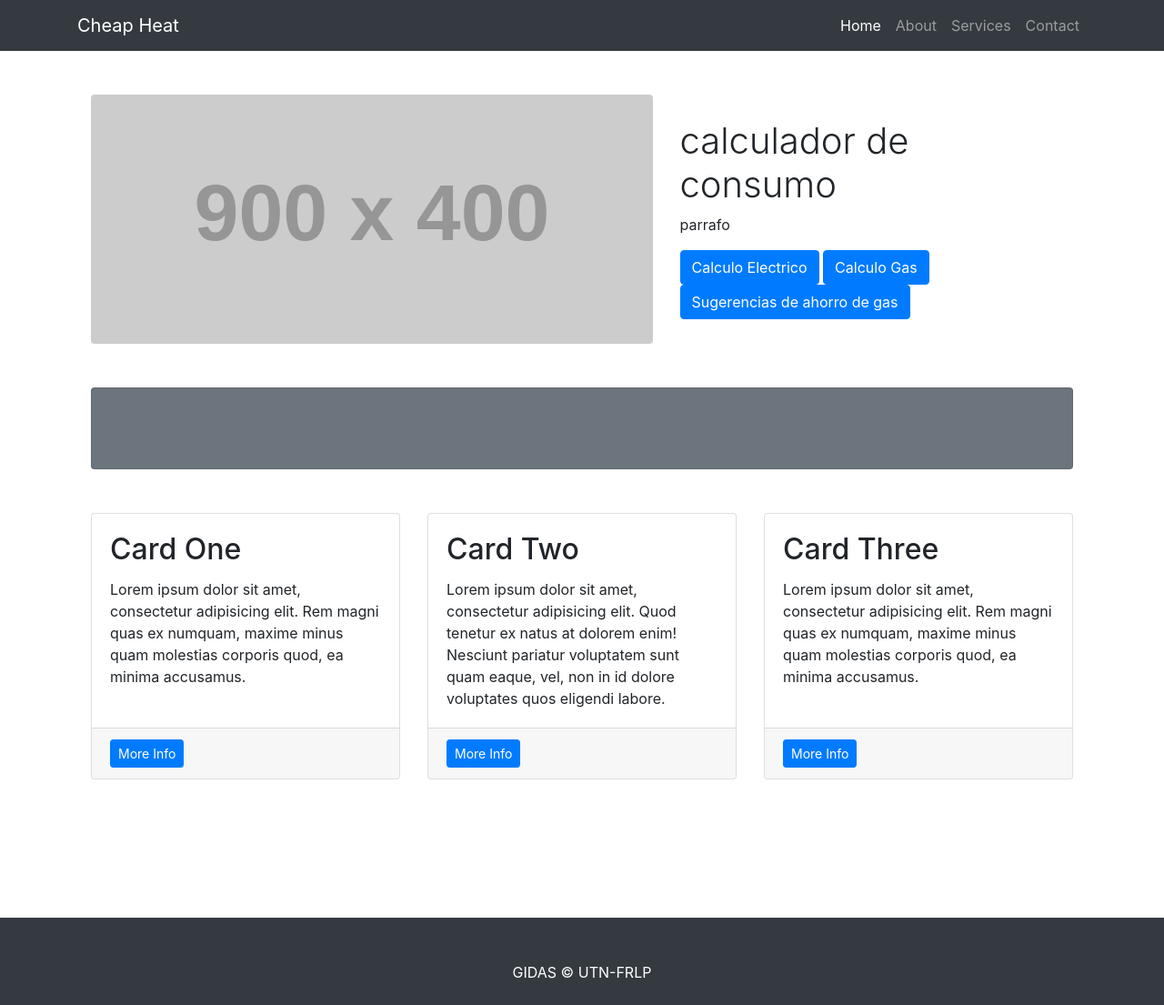
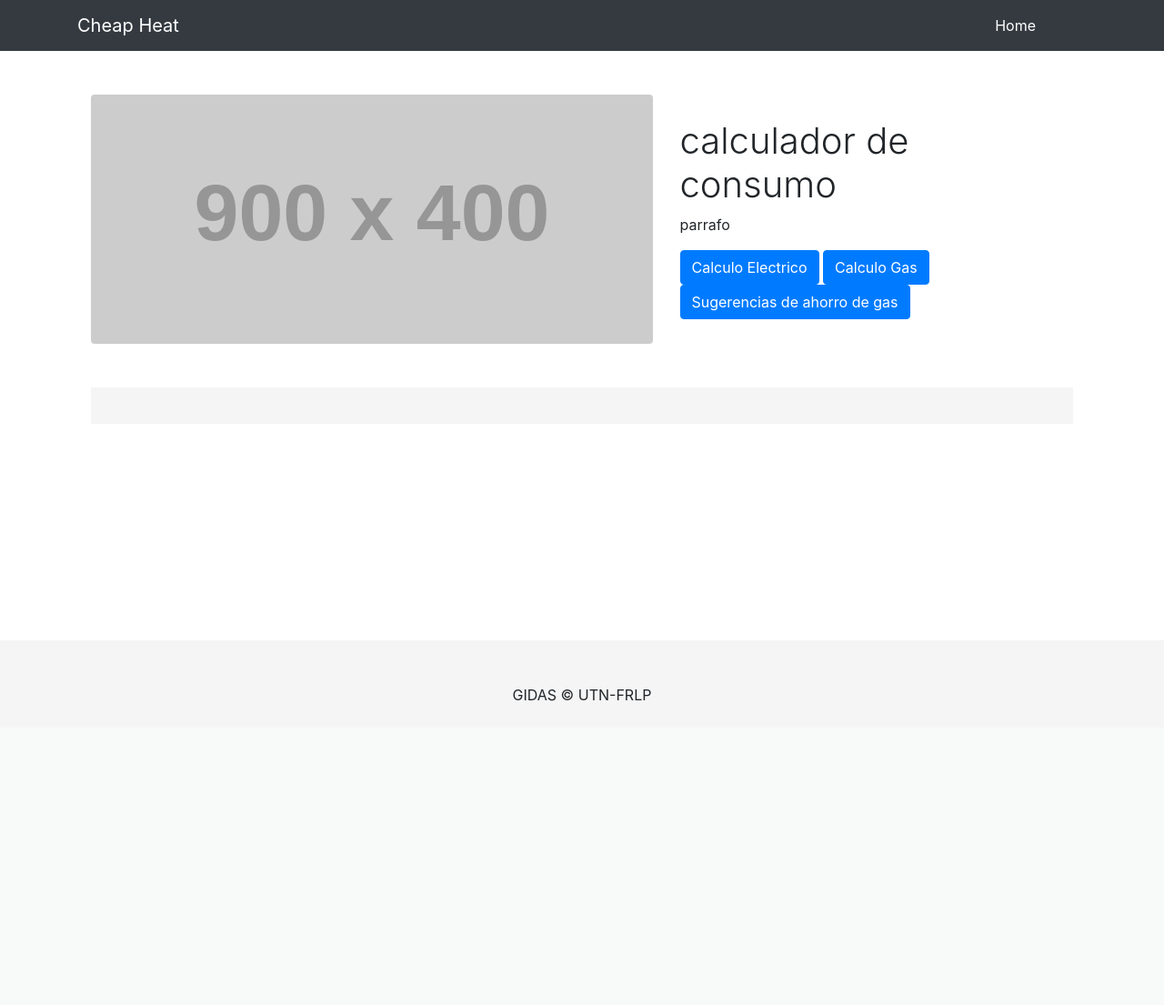
Before and after one commit to pabloSalva/Cheap_heat, a Django app: page /index/ in a window 1280 px wide. Shown: the whole page at 91% size. After the commit the page ends 771 px from the top, so only its background shows below. Run offline with Django 3.2, Linux system fonts and the light colour scheme; grey boxes labelled with a size stand in for pictures from a placeholder-image service; parts of the project's set-up code (start-up, migrations or seed data) failed here and were passed over; some libraries are stand-ins or nearby versions.

Commit message:
css footer

```diff
--- a/consumo/static/css/small-business.css
+++ b/consumo/static/css/small-business.css
@@ -15,6 +15,7 @@ body {
 
 
 
+
 }
 footer{
   position:absolute;
@@ -22,7 +23,12 @@ footer{
    bottom:0px;
    height:30px;
    width:100%;
+  text-decoration-color: black
 
+
+}
+.crema{
+  background-color: whitesmoke
 }
 .botoncalefactorgas{
   background-image:url("../img/icono calefactor.png");
--- a/consumo/templates/consumo/ppal.html
+++ b/consumo/templates/consumo/ppal.html
@@ -30,25 +30,25 @@
   <!-- Navigation -->
   <nav class="navbar navbar-expand-lg navbar-dark bg-dark fixed-top">
     <div class="container">
-      <a class="navbar-brand" href="#">Cheap Heat</a>
+      <a class="navbar-brand" href="{% url 'indice' %}">Cheap Heat</a>
       <button class="navbar-toggler" type="button" data-toggle="collapse" data-target="#navbarResponsive" aria-controls="navbarResponsive" aria-expanded="false" aria-label="Toggle navigation">
         <span class="navbar-toggler-icon"></span>
       </button>
       <div class="collapse navbar-collapse" id="navbarResponsive">
         <ul class="navbar-nav ml-auto">
           <li class="nav-item active">
-            <a class="nav-link" href="#">Home
+            <a class="nav-link" href="{% url 'indice' %}">Home
               <span class="sr-only">(current)</span>
             </a>
           </li>
           <li class="nav-item">
-            <a class="nav-link" href="#">About</a>
+            <a class="nav-link" href="#"></a>
           </li>
           <li class="nav-item">
-            <a class="nav-link" href="#">Services</a>
+            <a class="nav-link" href="#"></a>
           </li>
           <li class="nav-item">
-            <a class="nav-link" href="#">Contact</a>
+            <a class="nav-link" href="#"></a>
           </li>
         </ul>
       </div>
@@ -78,58 +78,19 @@
     </div>
     <!-- /.row -->
 
-    <!-- Call to Action Well -->
+    <!-- Call to Action Well bg-secondary my-5 card py-4 -->
     {% block precio%}
-    <div class="card text-white bg-secondary my-5 py-4 text-center">
+    <div class="crema  text-black  text-center ">
       <div class="card-body">
         <p class="text-white m-0"></p>
       </div>
     </div>
     {% endblock %}
 
-    <!-- Content Row -->
+
     {% block cartas %}
 
-    <div class="row">
-      <div class="col-md-4 mb-5">
-        <div class="card h-100">
-          <div class="card-body">
-            <h2 class="card-title">Card One</h2>
-            <p class="card-text">Lorem ipsum dolor sit amet, consectetur adipisicing elit. Rem magni quas ex numquam, maxime minus quam molestias corporis quod, ea minima accusamus.</p>
-          </div>
-          <div class="card-footer">
-            <a href="#" class="btn btn-primary btn-sm">More Info</a>
-          </div>
-        </div>
-      </div>
-      <!-- /.col-md-4 -->
-      <div class="col-md-4 mb-5">
-        <div class="card h-100">
-          <div class="card-body">
-            <h2 class="card-title">Card Two</h2>
-            <p class="card-text">Lorem ipsum dolor sit amet, consectetur adipisicing elit. Quod tenetur ex natus at dolorem enim! Nesciunt pariatur voluptatem sunt quam eaque, vel, non in id dolore voluptates quos eligendi labore.</p>
-          </div>
-          <div class="card-footer">
-            <a href="#" class="btn btn-primary btn-sm">More Info</a>
-          </div>
-        </div>
-      </div>
-      <!-- /.col-md-4 -->
-      <div class="col-md-4 mb-5">
-        <div class="card h-100">
-          <div class="card-body">
-            <h2 class="card-title">Card Three</h2>
-            <p class="card-text">Lorem ipsum dolor sit amet, consectetur adipisicing elit. Rem magni quas ex numquam, maxime minus quam molestias corporis quod, ea minima accusamus.</p>
-          </div>
-          <div class="card-footer">
-            <a href="#" class="btn btn-primary btn-sm">More Info</a>
-          </div>
-        </div>
-      </div>
-      <!-- /.col-md-4 -->
 
-    </div>
-    <!-- /.row -->
     {% endblock  %}
 
   </div>
@@ -138,9 +99,9 @@
 
   {% block footer%}
   <!-- Footer -->
-  <footer class="py-5 bg-dark">
+  <footer class="py-5 crema">
     <div class="container">
-      <p class="m-0 text-center text-white">GIDAS &copy; UTN-FRLP</p>
+      <p class="m-0 text-center text-black">GIDAS &copy; UTN-FRLP</p>
     </div>
     <!-- /.container -->
   </footer>
--- a/eficiencia/urls.py
+++ b/eficiencia/urls.py
@@ -26,7 +26,7 @@ urlpatterns = [
     path('api/artefactos/' ,include('consumo.urls') ),
 
     #pagina Principal
-    path('index/',views.index),
+    path('index/',views.index, name="indice"),
 
     #calculos
 
```
Also changed, not shown: consumo/static/js/app1.js (+17 -9 lines).
